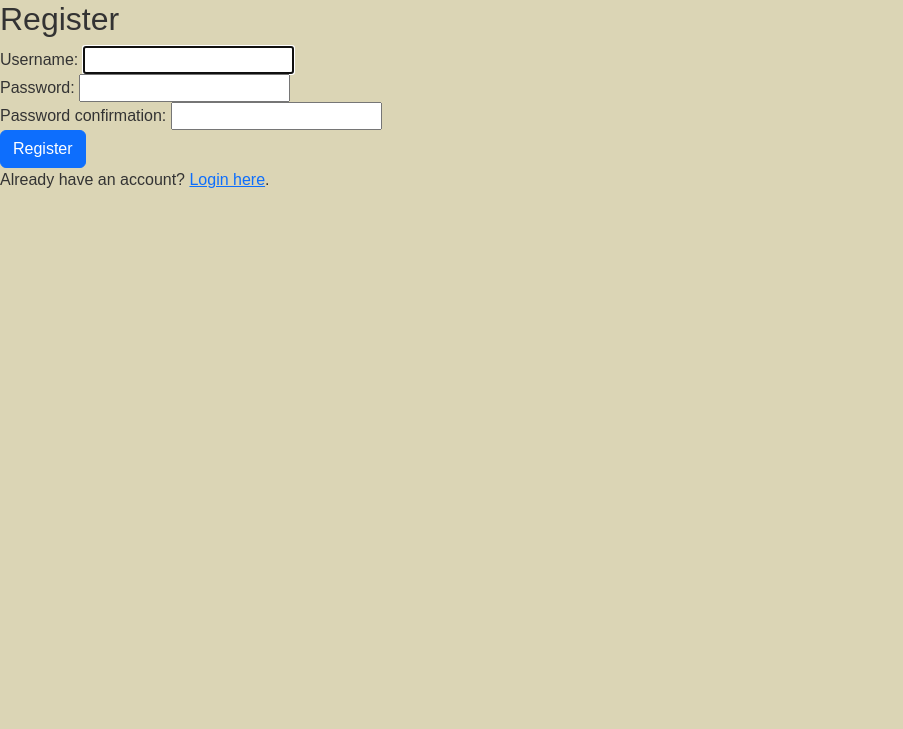
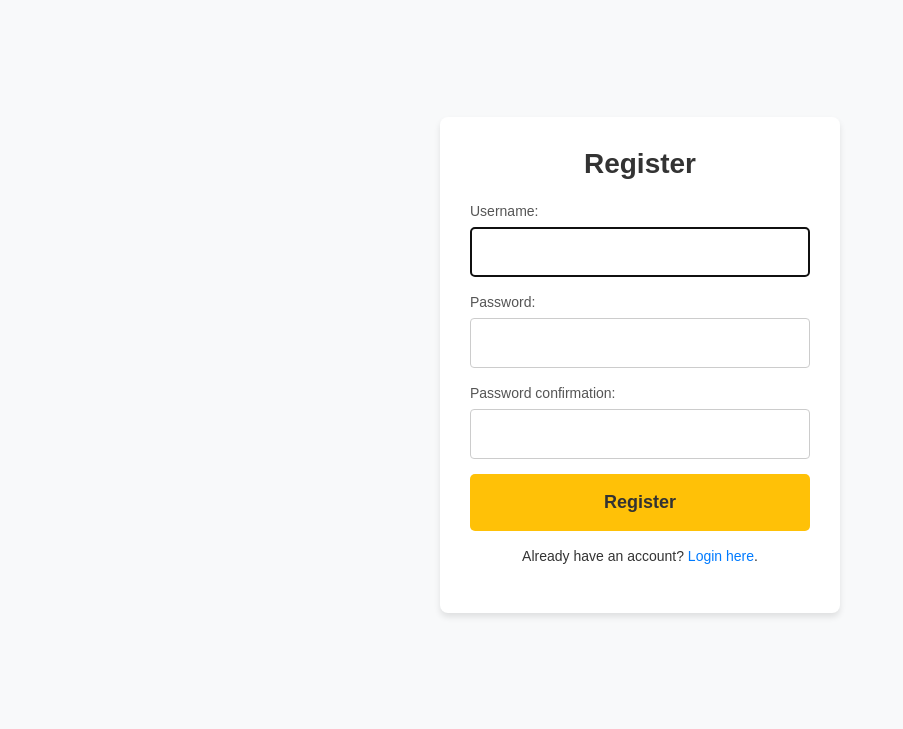
Before and after one commit to LisaReitinger/the-task-tracker, a Django app: page /register/ in a window 1280 px wide. Shown: the top 729 px of the page, without its empty margins (0-903 px from the left). Run offline with Django 4.2, Linux system fonts and the light colour scheme.

Commit message:
Style register page with css

```diff
--- a/tasks/static/tasks/css/styles.css
+++ b/tasks/static/tasks/css/styles.css
@@ -7,7 +7,7 @@
 
 body {
     font-family: Arial, sans-serif;
-    background-color: #DBD5B5;
+    background-color: #ffffff;
     color: #333;
 }
 
@@ -29,19 +29,96 @@ body {
     margin-left: 0; /* Align to the left */
 }
 
-.btn-warning {
+/* Register Section */
+.register-section {
+    display: flex;
+    justify-content: center;
+    align-items: center;
+    height: calc(100vh - 70px); /* Full height minus navbar */
+    padding: 20px;
+    background-color: #f8f9fa;
+}
+
+.register-container {
+    max-width: 400px;
+    width: 90%;
+    padding: 20px;
+    background-color: #ffffff;
+    border-radius: 8px;
+    box-shadow: 0 4px 6px rgba(0, 0, 0, 0.1);
+    text-align: center;
+}
+
+.register-title {
+    font-size: 24px;
+    font-weight: bold;
+    margin-bottom: 20px;
+    color: #333;
+}
+
+/* Form Styles */
+.register-form-group {
+    margin-bottom: 15px;
+    text-align: left;
+}
+
+.register-form-group label {
+    display: block;
+    font-size: 14px;
+    margin-bottom: 5px;
+    color: #555;
+}
+
+.register-form-group input {
+    width: 100%;
+    padding: 12px;
+    font-size: 16px;
+    border: 1px solid #ccc;
+    border-radius: 4px;
+    box-sizing: border-box;
+}
+
+/* Button */
+.register-btn {
     background-color: #ffc107;
     color: #333;
     font-weight: bold;
     border: none;
-    padding: 10px 20px;
+    padding: 12px 20px;
     border-radius: 5px;
     transition: background-color 0.3s ease;
     text-decoration: none;
+    width: 100%;
+    font-size: 16px;
 }
 
-.btn-warning:hover {
+.register-btn:hover {
     background-color: #e0a800;
+}
+
+/* Footer */
+.register-footer {
+    margin-top: 15px;
+    font-size: 14px;
+}
+
+.register-footer a {
+    color: #007bff;
+    text-decoration: none;
+}
+
+.register-footer a:hover {
+    text-decoration: underline;
+}
+
+/* Alerts */
+.register-alert {
+    padding: 10px 15px;
+    margin-bottom: 15px;
+    border-radius: 5px;
+    font-size: 14px;
+    color: #ffffff;
+    background-color: #dc3545;
 }
 
 /* Hero Section */
@@ -105,6 +182,24 @@ body {
         font-size: 1.4rem; /* Increase button font size */
         padding: 12px 25px; /* Adjust padding for buttons */
     }
+
+    .register-container {
+        padding: 15px;
+    }
+
+    .register-title {
+        font-size: 20px;
+    }
+
+    .register-form-group input {
+        padding: 10px;
+        font-size: 14px;
+    }
+
+    .register-btn {
+        font-size: 14px;
+        padding: 10px 15px;
+    }
 }
 
 @media (min-width: 768px) {
@@ -123,4 +218,17 @@ body {
     .footer a {
         font-size: 16px; /* Larger footer links for desktop */
     }
+
+    .register-container {
+        padding: 30px;
+    }
+
+    .register-title {
+        font-size: 28px;
+    }
+
+    .register-btn {
+        font-size: 18px;
+        padding: 15px 25px;
+    }
 }
--- a/tasks/templates/tasks/register.html
+++ b/tasks/templates/tasks/register.html
@@ -2,20 +2,35 @@
 {% load static %}
 {% block title %}Register{% endblock %}
 {% block content %}
-<h2>Register</h2>
+<section class="register-section">
+    <div class="register-container">
+        <h2 class="register-title">Register</h2>
 
         {% if messages %}
         {% for message in messages %}
-    <div class="alert alert-danger">{{ message }}</div>
+        <div class="register-alert">{{ message }}</div>
         {% endfor %}
         {% endif %}
 
         <form method="POST" action="">
             {% csrf_token %}
-  <div>{{ form.username.label_tag }} {{ form.username }}</div>
-  <div>{{ form.password1.label_tag }} {{ form.password1 }}</div>
-  <div>{{ form.password2.label_tag }} {{ form.password2 }}</div>
-  <button type="submit" class="btn btn-primary">Register</button>
+            <div class="register-form-group">
+                {{ form.username.label_tag }}
+                {{ form.username }}
+            </div>
+            <div class="register-form-group">
+                {{ form.password1.label_tag }}
+                {{ form.password1 }}
+            </div>
+            <div class="register-form-group">
+                {{ form.password2.label_tag }}
+                {{ form.password2 }}
+            </div>
+            <button type="submit" class="register-btn">Register</button>
         </form>
-<p>Already have an account? <a href="{% url 'login' %}">Login here</a>.</p>
+        <p class="register-footer">
+            Already have an account? <a href="{% url 'login' %}">Login here</a>.
+        </p>
+    </div>
+</section>
 {% endblock %}
```
Also changed, not shown: tasks/templates/tasks/index.html (+11 -7 lines). Lines whose indentation alone changed are shown as unchanged.
